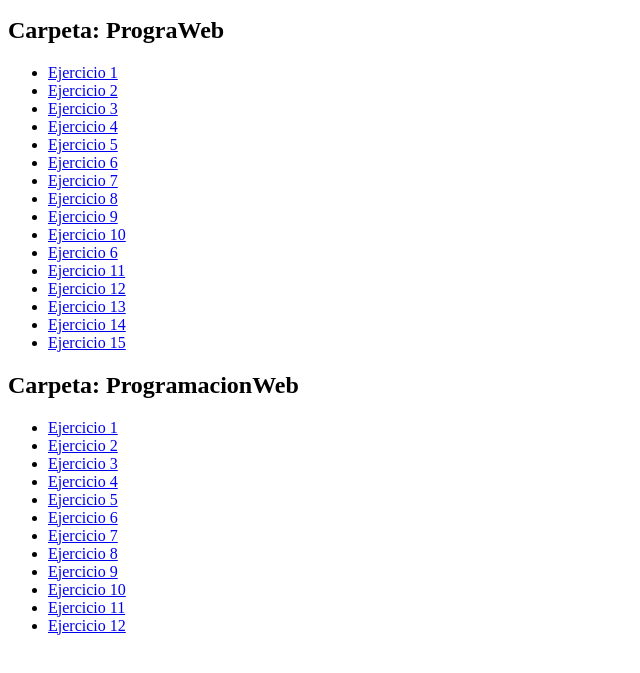
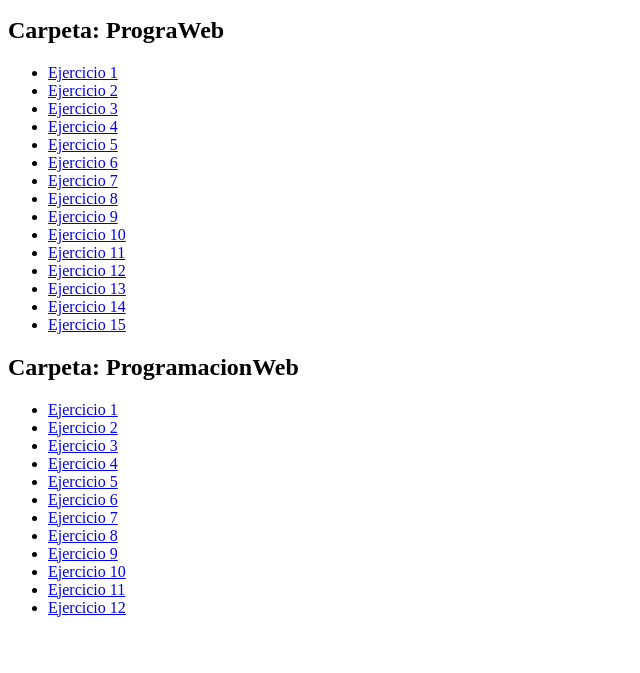
Before and after one commit to uriieleduardoguzmanramirez/Actividad_1, a plain HTML site: page index.html in a window 1280 px wide. Shown: the part 101-774 px from the top of the page, without its empty margins (0-640 px from the left). Drawn offline with Linux system fonts and the light colour scheme.

Commit message:
Update index.html

```diff
--- a/index.html
+++ b/index.html
@@ -21,7 +21,7 @@
         <li><a href="PrograWeb/ejercicio7.html">Ejercicio 7</a></li>
         <li><a href="PrograWeb/ejercicio8.html">Ejercicio 8</a></li>
         <li><a href="PrograWeb/ejercicio9.html">Ejercicio 9</a></li>
-        <li><a href="PrograWeb/ejercicio10.html">Ejercicio 10</a></li>        <li><a href="PrograWeb/ejercicio6.html">Ejercicio 6</a></li>
+        <li><a href="PrograWeb/ejercicio10.html">Ejercicio 10</a></li>
         <li><a href="PrograWeb/ejercicio11.html">Ejercicio 11</a></li>
         <li><a href="PrograWeb/ejercicio12.html">Ejercicio 12</a></li>
         <li><a href="PrograWeb/ejercicio13.html">Ejercicio 13</a></li>
```
